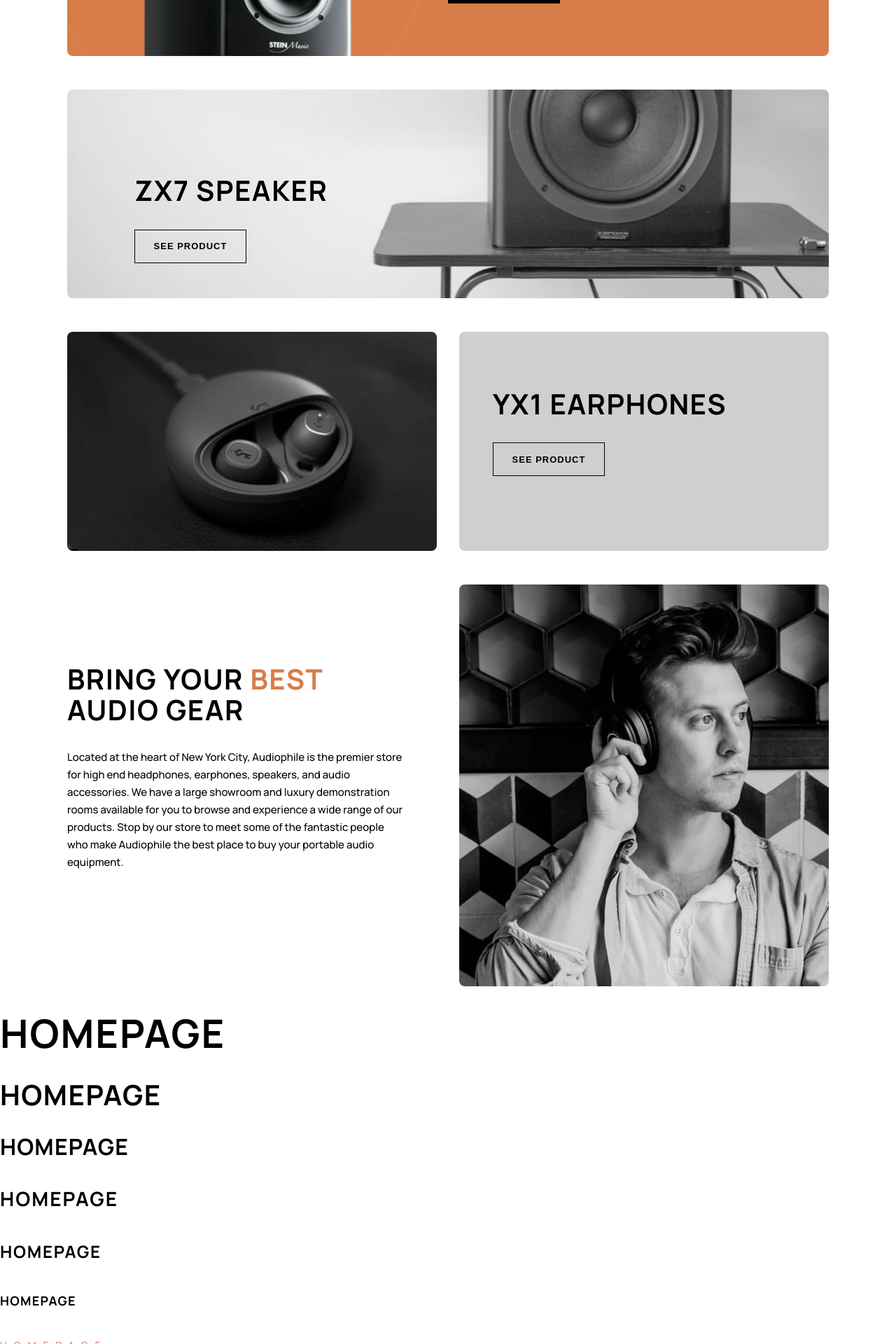
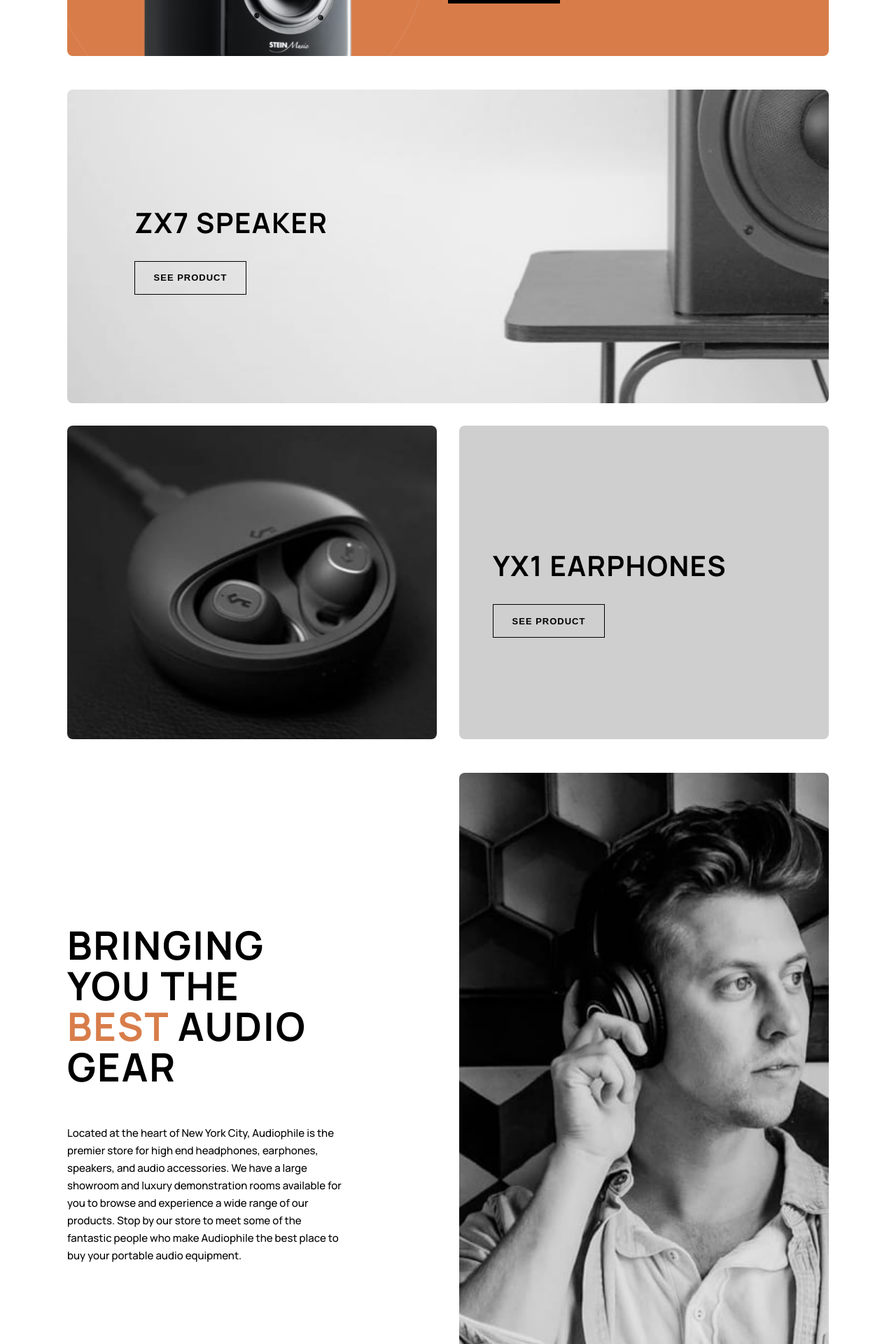
Before and after one commit to jamgorilla/audiophile, a Next.js app: page / in a window 1280 px wide. Shown: the part 1420-3340 px from the top of the page at 70% size. Built offline with nearby package versions, Linux system fonts and the light colour scheme.

Commit message:
index page content complete and responsive

```diff
--- a/components/mainNavigation/CustomForwardImage.js
+++ b/components/mainNavigation/CustomForwardImage.js
@@ -1,3 +1,5 @@
+///NOT USING THIS PAGE - DELETE
+
 import Image from 'next/image'
 import React from 'react'
 
--- a/components/mainNavigation/NavItem.js
+++ b/components/mainNavigation/NavItem.js
@@ -5,8 +5,6 @@ import arrowRight from './../../public/assets/shared/desktop/icon-arrow-right.sv
 
 
 function NavItem(props) {
-
-    console.log( props.pageLink )
 
 
     return (
--- a/pages/index.js
+++ b/pages/index.js
@@ -5,10 +5,7 @@ import arrowRight from '../public/assets/shared/desktop/icon-arrow-right.svg'
 import heroImage from '../public/assets/home/desktop/image-hero.jpg'
 import heroImageTablet from '../public/assets/home/tablet/image-header.jpg'
 import zx9Speaker from '../public/assets/home/desktop/image-speaker-zx9.png'
-import zx7SpeakerD from '../public/assets/home/desktop/image-speaker-zx7.jpg'
-import zx7SpeakerT from '../public/assets/home/tablet/image-speaker-zx7.jpg'
-import zx7SpeakerM from '../public/assets/home/mobile/image-speaker-zx7.jpg'
-import earphones_yx1 from '../public/assets/home/desktop/image-earphones-yx1.jpg'
+// import earphones_yx1 from '../public/assets/home/desktop/image-earphones-yx1.jpg'
 import best_gear from '../public/assets/shared/desktop/image-best-gear.jpg'
 
 import PlusMinus from '../components/elements/PlusMinus'
@@ -94,35 +91,6 @@ export default function Home() {
         </div>
 
         <div className={ styles.advertisment_zx7_speaker }>
-          <div className={ styles.zx7_speaker_image_container}>
-            <Image
-                src={ zx7SpeakerD }
-                className={ styles.zx7SpeakerD }
-                alt="zx7-speakerD"
-                quality={100}
-                width={756}
-                height={918}
-                layout="responsive"
-                />
-            <Image
-                src={ zx7SpeakerT }
-                className={ styles.zx7SpeakerT }
-                alt="zx7-speakerT"
-                quality={100}
-                width={756}
-                height={918}
-                layout="responsive"
-                />
-            <Image
-                src={ zx7SpeakerM }
-                className={ styles.zx7SpeakerM }
-                alt="zx7-speakerM"
-                quality={100}
-                width={756}
-                height={918}
-                layout="responsive"
-                />
-          </div>
           <div className={ styles.zx7_speaker_text}>
               <h2>ZX7 Speaker</h2>
               <button className={`btn-type-2 ${ styles.zx7_see_product_button }`}>See product</button>
@@ -130,15 +98,7 @@ export default function Home() {
         </div>
 
         <div className={ styles.earphone_container_grid }>
-              <Image
-                src={ earphones_yx1 }
-                className={ styles.earphones_yx1_image }
-                alt="earphones_yx1_image"
-                quality={100}
-                width={756}
-                height={918}
-                layout="responsive"
-                />
+              <div className={ styles.earphone_background_image_container }></div>
               <div className={ styles.earphone_title_n_button }>
                 <h2>YX1 Earphones</h2>
                 <button className={`btn-type-2 ${ styles.yx1_see_product_button }`}>See product</button>
@@ -147,22 +107,15 @@ export default function Home() {
 
         <div className={ styles.audio_gear_grid }>
               <div className={ styles.audio_gear_text }>
-                <h2>Bring your <span>best</span> audio gear</h2>
+                <h1>Bringing you the <span>best</span> audio gear</h1>
                 <p>Located at the heart of New York City, Audiophile is the premier store for high end headphones,
                     earphones, speakers, and audio accessories. We have a large showroom and luxury demonstration
                     rooms available for you to browse and experience a wide range of our products. Stop by our store
                     to meet some of the fantastic people who make Audiophile the best place to buy your portable
                     audio equipment.</p>
               </div>
-              <Image
-                src={ best_gear }
-                className={ styles.audio_gear_image }
-                alt="best_gear_image"
-                quality={100}
-                width={756}
-                height={918}
-                layout="responsive"
-                />
+              <div className={ styles.best_gear_background_container}>
+              </div>
         </div>
 
         <h1>Homepage</h1>
--- a/styles/Home.module.scss
+++ b/styles/Home.module.scss
@@ -144,49 +144,30 @@
    }
 }
 
+//same for all jpg images
+.advertisment_zx7_speaker, .earphone_background_image_container, .best_gear_background_container {
+    background-repeat: no-repeat;
+    background-size: cover;
+}
+
+
 // zx7
 .advertisment_zx7_speaker {
     position: relative;
-
+    height: 28rem;
     margin-left: var(--standard-margin);
     margin-right: var(--standard-margin);
     border-radius: var(--standard-border-radius);
     overflow: hidden;
-    & .zx7_speaker_image_container {
     margin-bottom: -1rem;
     @media screen and (min-width: $desktop-breakpoint-width)  {
-            & .zx7SpeakerD {
-                display: block;
-            }
-            & .zx7SpeakerT {
-                display: none;
-            }
-            & .zx7SpeakerM {
-                display: none;
-            }
+        background-image: url('../public/assets/home/desktop/image-speaker-zx7.jpg');
     }
     @media screen and (min-width: $mobile-breakpoint-width) and (max-width: $desktop-breakpoint-width)  {
-            & .zx7SpeakerD {
-                display: none;
-            }
-            & .zx7SpeakerT {
-                display: block;
-            }
-            & .zx7SpeakerM {
-                display: none;
-            }
+        background-image: url('../public/assets/home/tablet/image-speaker-zx7.jpg');
     }
     @media screen and (max-width: $mobile-breakpoint-width)  {
-            & .zx7SpeakerD {
-                display: none;
-            }
-            & .zx7SpeakerT {
-                display: none;
-            }
-            & .zx7SpeakerM {
-                display: block;
-            }
-        }
+        background-image: url('../public/assets/home/mobile/image-speaker-zx7.jpg');
     }
     & .zx7_speaker_text {
         position: absolute;
@@ -204,16 +185,38 @@
     margin-left: var(--standard-margin);
     margin-right: var(--standard-margin);
     padding-top: 3rem;
+    @media screen and (max-width: $mobile-breakpoint-width)  {
+        grid-template-columns: 1fr;
+    }
+    & .earphone_background_image_container, .earphone_title_n_button {
+        border-radius: var(--standard-border-radius);
+        height: 28rem;
+        @media screen and (max-width: $mobile-breakpoint-width)  {
+            height: 14rem;
+             margin-top: 1rem;
+        }
+    }
 
-    & .earphones_yx1_image, .earphone_title_n_button {
-        border-radius: var(--standard-border-radius);
+    & .earphone_background_image_container {
+        background-position: center;
+        @media screen and (min-width: $desktop-breakpoint-width)  {
+            background-image: url('../public/assets/home/desktop/image-earphones-yx1.jpg');
+        }
+        @media screen and (min-width: $mobile-breakpoint-width) and (max-width: $desktop-breakpoint-width)  {
+            background-image: url('../public/assets/home/tablet/image-earphones-yx1.jpg');
+        }
+        @media screen and (max-width: $mobile-breakpoint-width)  {
+            background-image: url('../public/assets/home/mobile/image-earphones-yx1.jpg');
+        }
+    }
 
-    }
+
     & .earphone_title_n_button {
         background-color: var(--clr-btn-default-grey);
         padding-left: 3rem;
-        padding-top: 3rem;
-
+        display: flex;
+        flex-direction: column;
+        justify-content: center;
     }
 }
 
@@ -225,16 +228,43 @@
     margin-left: var(--standard-margin);
     margin-right: var(--standard-margin);
     padding-top: 3rem;
+    @media screen and (max-width: $desktop-breakpoint-width)  {
+        grid-template-columns: 1fr;
+    }
 
     & .audio_gear_text {
-        padding-top: 5rem;
-        padding-right: 3rem;
+        display: flex;
+        flex-direction: column;
+        // padding-top: 5rem;
+        justify-content: center;
+        padding-right: 8rem;
         & span {
             color: var(--clr-tan-primary);
         }
+        @media screen and (max-width: $desktop-breakpoint-width)  {
+            text-align: center;
+            padding-right: 0rem;
+        }
     }
 
-    & .audio_gear_image {
+    & .best_gear_background_container {
         border-radius: var(--standard-border-radius);
+        background-image: url('../public/assets/shared/desktop/image-best-gear.jpg');
+        background-position: center;
+        height: 56rem;
+
+        @media screen and (min-width: $desktop-breakpoint-width)  {
+            background-image: url('../public/assets/shared/desktop/image-best-gear.jpg');
+        }
+        @media screen and (min-width: $mobile-breakpoint-width) and (max-width: $desktop-breakpoint-width)  {
+            grid-row: 1/2;
+            height: 28rem;
+            background-image: url('../public/assets/shared/tablet/image-best-gear.jpg');
+        }
+        @media screen and (max-width: $mobile-breakpoint-width)  {
+            grid-row: 1/2;
+            height: 28rem;
+            background-image: url('../public/assets/shared/mobile/image-best-gear.jpg');
         }
     }
+}
```
Lines whose indentation alone changed are shown as unchanged.
